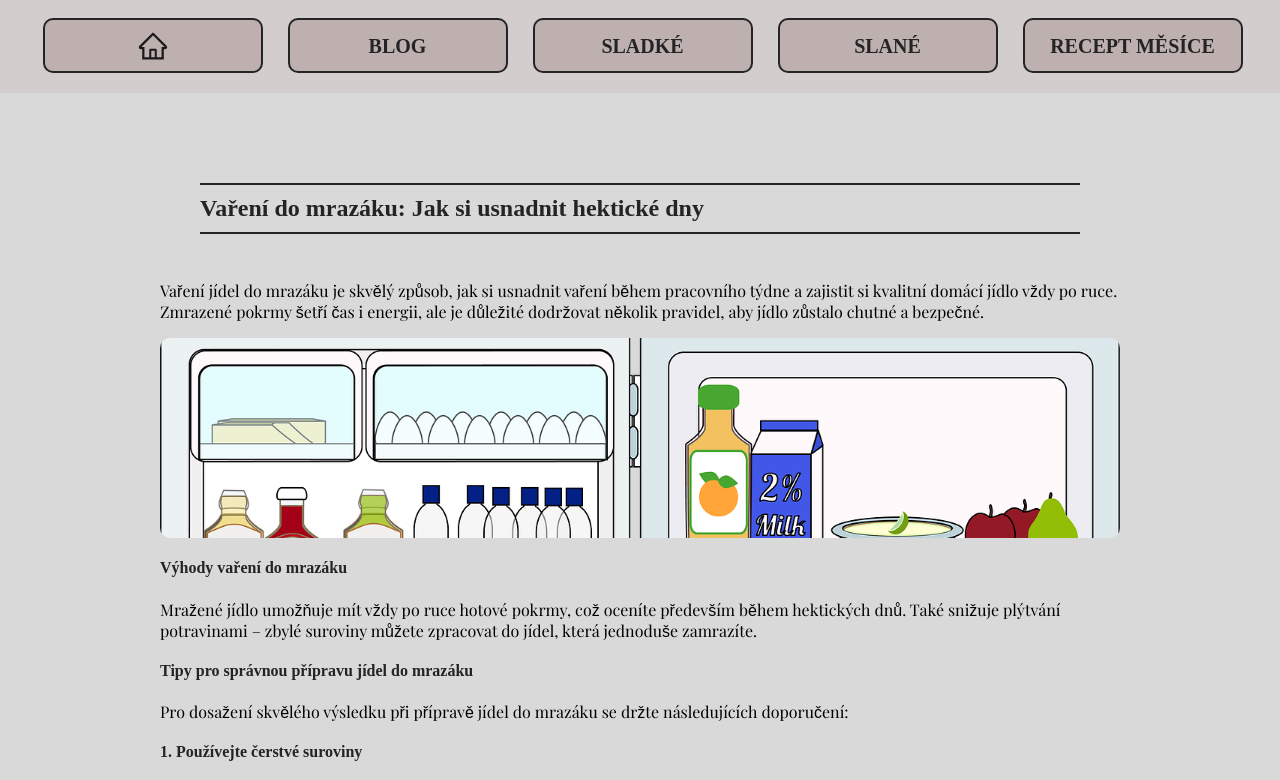
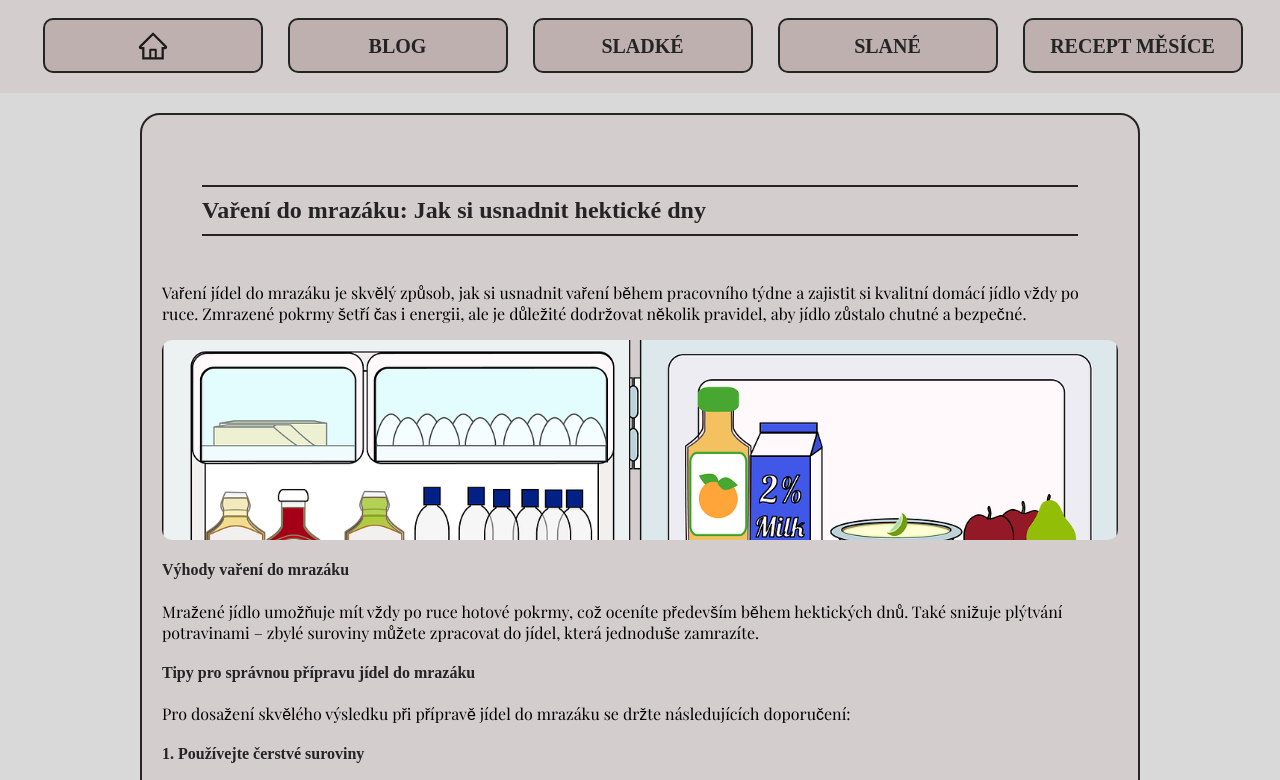
Before and after one commit to Jitamik/zaverecny_projekt, an Eleventy site: page vareni_do_mrazaku.html in a window 1280 px wide. Shown: the part 514-1294 px from the top of the page. Built offline with nearby package versions, Linux system fonts and the light colour scheme; Eleventy itself is replaced by a stand-in of ours; files that its build step writes are made by us from their sources.

Commit message:
uprava cesty

```diff
--- a/style.scss
+++ b/style.scss
@@ -215,6 +215,8 @@ article {
     border-radius: 20px;
    margin: 20px auto;
    max-width: 1000px;
+   border: solid 2px $borderline;
+   background-color: $pozadiboxik;
 
 }
 .nadpis_clanek {
--- a/vareni_do_mrazaku.html
+++ b/vareni_do_mrazaku.html
@@ -8,7 +8,7 @@ title: Vaření do mrazáku
 
     <p>Vaření jídel do mrazáku je skvělý způsob, jak si usnadnit vaření během pracovního týdne a zajistit si kvalitní domácí jídlo vždy po ruce. Zmrazené pokrmy šetří čas i energii, ale je důležité dodržovat několik pravidel, aby jídlo zůstalo chutné a bezpečné.</p>
 
-    <img class="foto_karta" src="/images/mrazák.png" alt="mrazák">
+    <img class="foto_karta" src="/images/mrazak.png" alt="mrazák">
 
     <h4>Výhody vaření do mrazáku</h4>
     <p>Mražené jídlo umožňuje mít vždy po ruce hotové pokrmy, což oceníte především během hektických dnů. Také snižuje plýtvání potravinami – zbylé suroviny můžete zpracovat do jídel, která jednoduše zamrazíte.</p>
```
Also changed, not shown: blog.html (+3 -3 lines), images/mrazak.png (renamed from images/mrazák.png).
